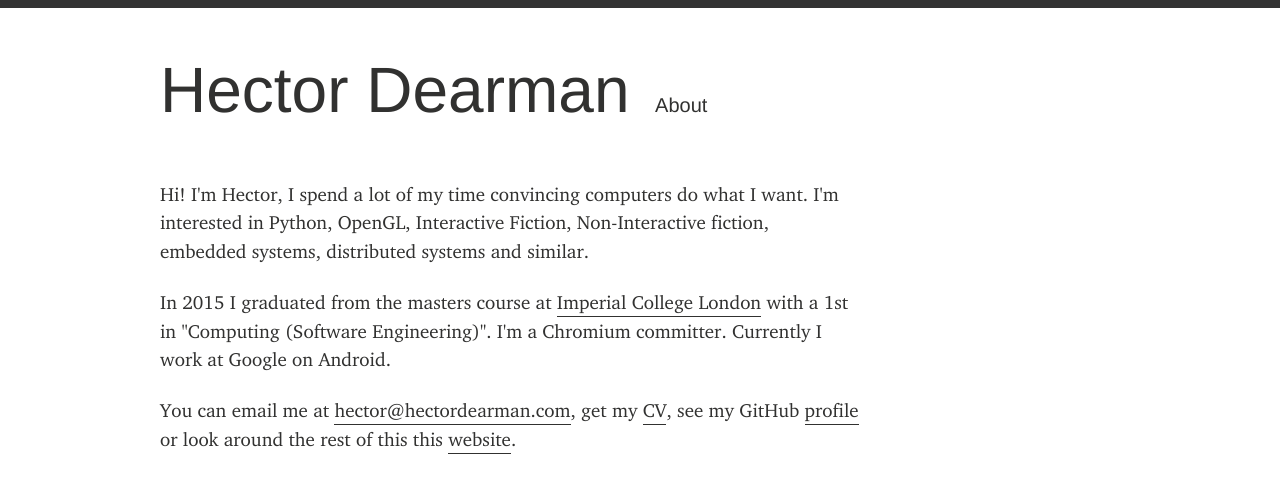
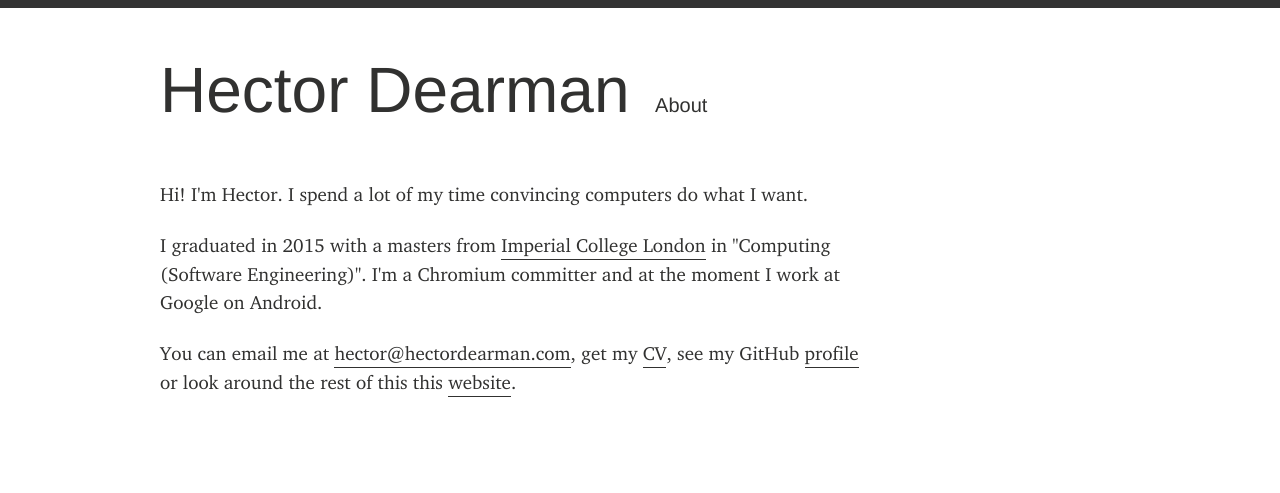
Before and after one commit to chromy/chromy.github.com, a Jekyll site: the page built from about/index.html, in a window 1280 px wide. Shown: the top 493 px of the page. Built offline with Jekyll 4.4.1, drawn with Linux system fonts in a browser that asks for light colours.

Commit message:
edit about page

```diff
--- a/about/index.html
+++ b/about/index.html
@@ -6,13 +6,10 @@ title: about
   {% include masthead.html %}
   <article id="content">
     <p>
-    Hi! I'm Hector, I spend a lot of my time convincing computers do what I want.
-    I'm interested in Python, OpenGL, Interactive Fiction, Non-Interactive fiction,
-    embedded systems, distributed systems and similar.
+    Hi! I'm Hector. I spend a lot of my time convincing computers do what I want.
     <p>
-    In 2015 I graduated from the masters course at <a href="https://en.wikipedia.org/wiki/Imperial_College_London">Imperial College London</a>
-    with a 1st in "Computing (Software Engineering)".
-    I'm a Chromium committer. Currently I work at Google on Android.
+    I graduated in 2015 with a masters from <a href="https://en.wikipedia.org/wiki/Imperial_College_London">Imperial College London</a> in "Computing (Software Engineering)".
+    I'm a Chromium committer and at the moment I work at Google on Android.
     <p>
     You can email me at <a href="mailto:hector@hectordearman.com">hector@hectordearman.com</a>,
     get my <a href="/hectordearman.pdf">CV</a>, see my GitHub <a href="http://github.com/chromy">profile</a> or look around the rest of this this <a href="/">website</a>.
```
